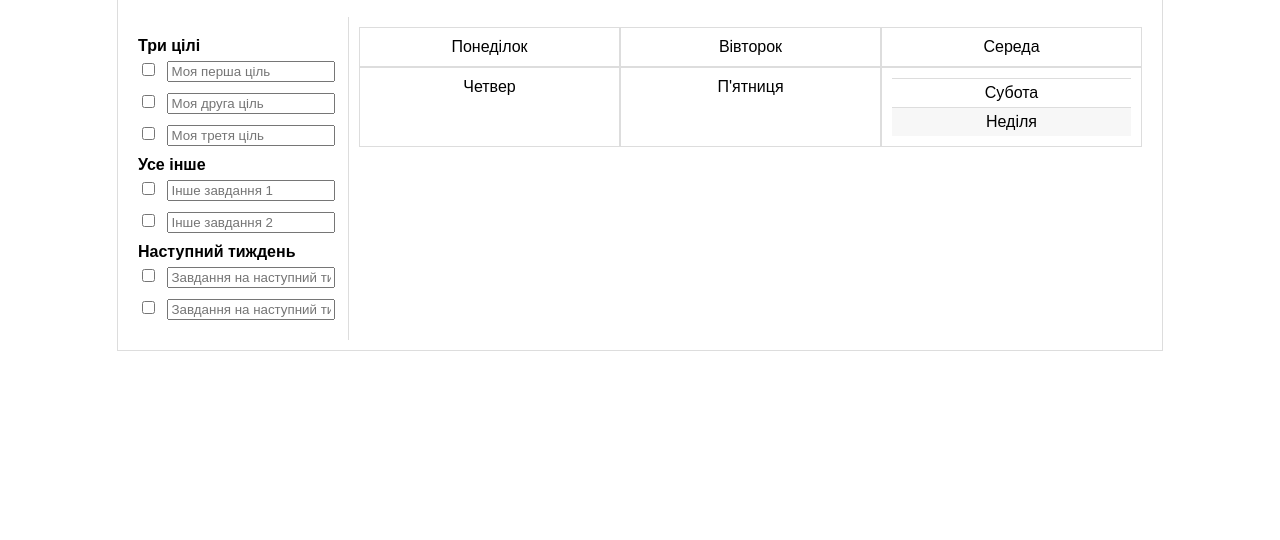
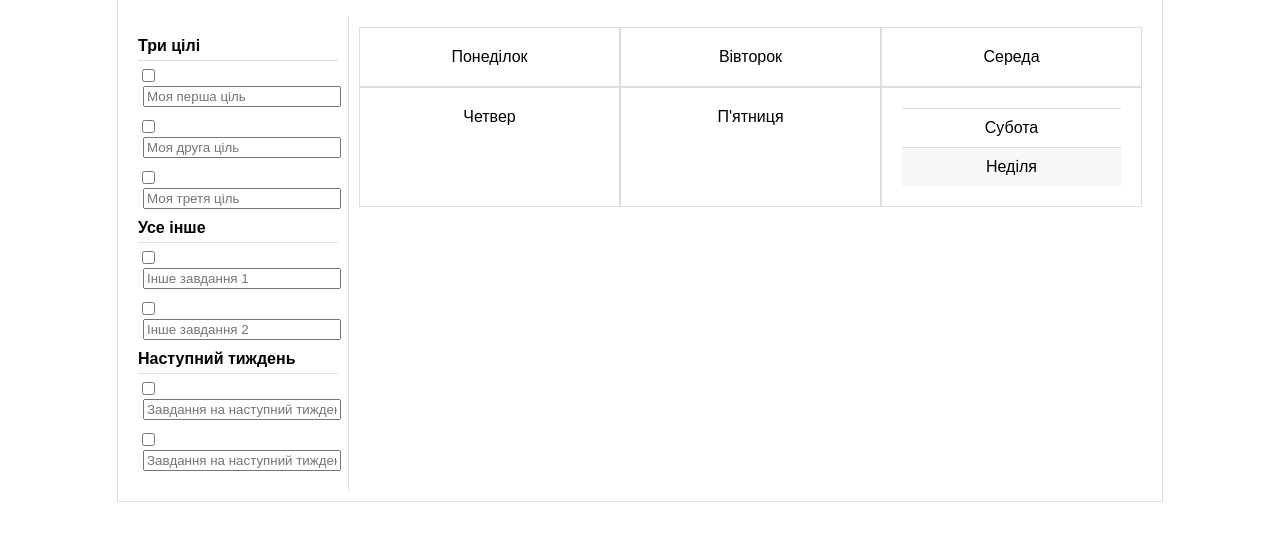
Before and after one commit to raccoontop/racconrop.github.io, a plain HTML site: page lab 4/lab4.html in a window 1280 px wide. Shown: the part 62-602 px from the top of the page. Drawn offline with Linux system fonts and the light colour scheme.

Commit message:
Update for_lb4.css

```diff
--- a/lab 4/for_lb4.css
+++ b/lab 4/for_lb4.css
@@ -34,6 +34,8 @@ body {
     font-weight: bold;
     margin-top: 10px;
     margin-bottom: 5px;
+    border-bottom: 1px solid #ddd;
+    padding-bottom: 5px;
 }
 
 .task {
@@ -45,7 +47,7 @@ body {
 }
 
 .task-input {
-    width: 80%;
+    width: calc(100% - 10px);
     margin-left: 5px;
 }
 
@@ -61,7 +63,7 @@ body {
 .day {
     flex: 1;
     border: 1px solid #ddd;
-    padding: 10px;
+    padding: 20px;
     text-align: center;
 }
 
@@ -73,14 +75,14 @@ body {
 .day {
     flex: 1;
     border: 1px solid #ddd;
-    padding: 10px;
+    padding: 20px;
     text-align: center;
 }
 
 .day-top,
 .day-bottom {
     border-top: 1px solid #ddd;
-    padding: 5px;
+    padding: 10px;
 }
 
 .weekend {
```
